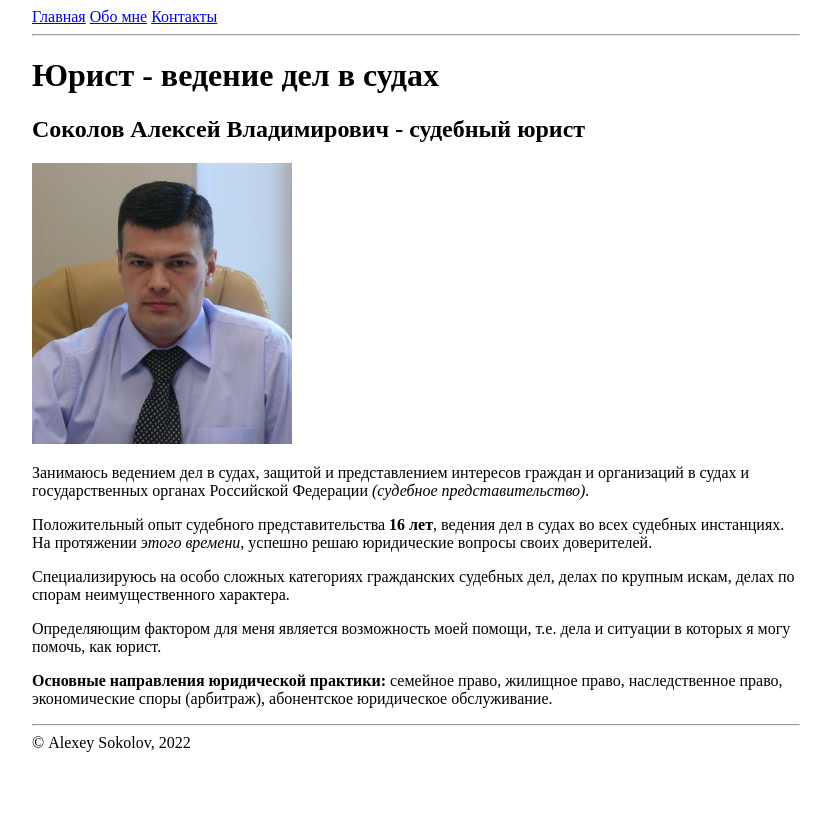
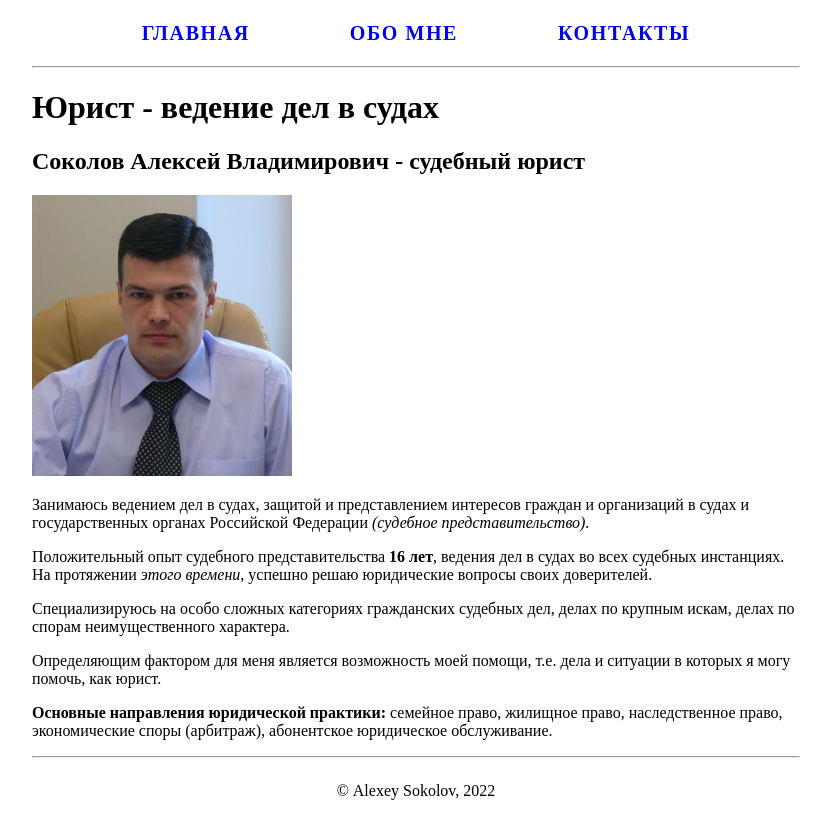
Before and after one commit to alexeyvsokolov/First-site, a plain HTML site: page index.html in a window 1280 px wide. Shown: the whole page, without its empty margins (224-1055 px from the left). Before the commit the page ends 800 px from the top, so only its background shows below. Drawn offline with Linux system fonts and the light colour scheme.

Commit message:
style header and footer

```diff
--- a/css/style.css
+++ b/css/style.css
@@ -3,3 +3,26 @@ body {
     margin-right: auto;
     width: 768px;
 }
+
+header {
+    display: flex;
+    align-items: center;
+    justify-content: center;
+    font-size: 20px;
+    height: 50px;
+}
+
+header a {
+    padding: 0 50px;
+    letter-spacing: .1rem;
+    font-weight: 600;
+    text-decoration: none;
+    text-transform: uppercase;
+}
+
+footer {
+    display: flex;
+    align-items: center;
+    justify-content: center;
+    height: 50px;
+}
```
